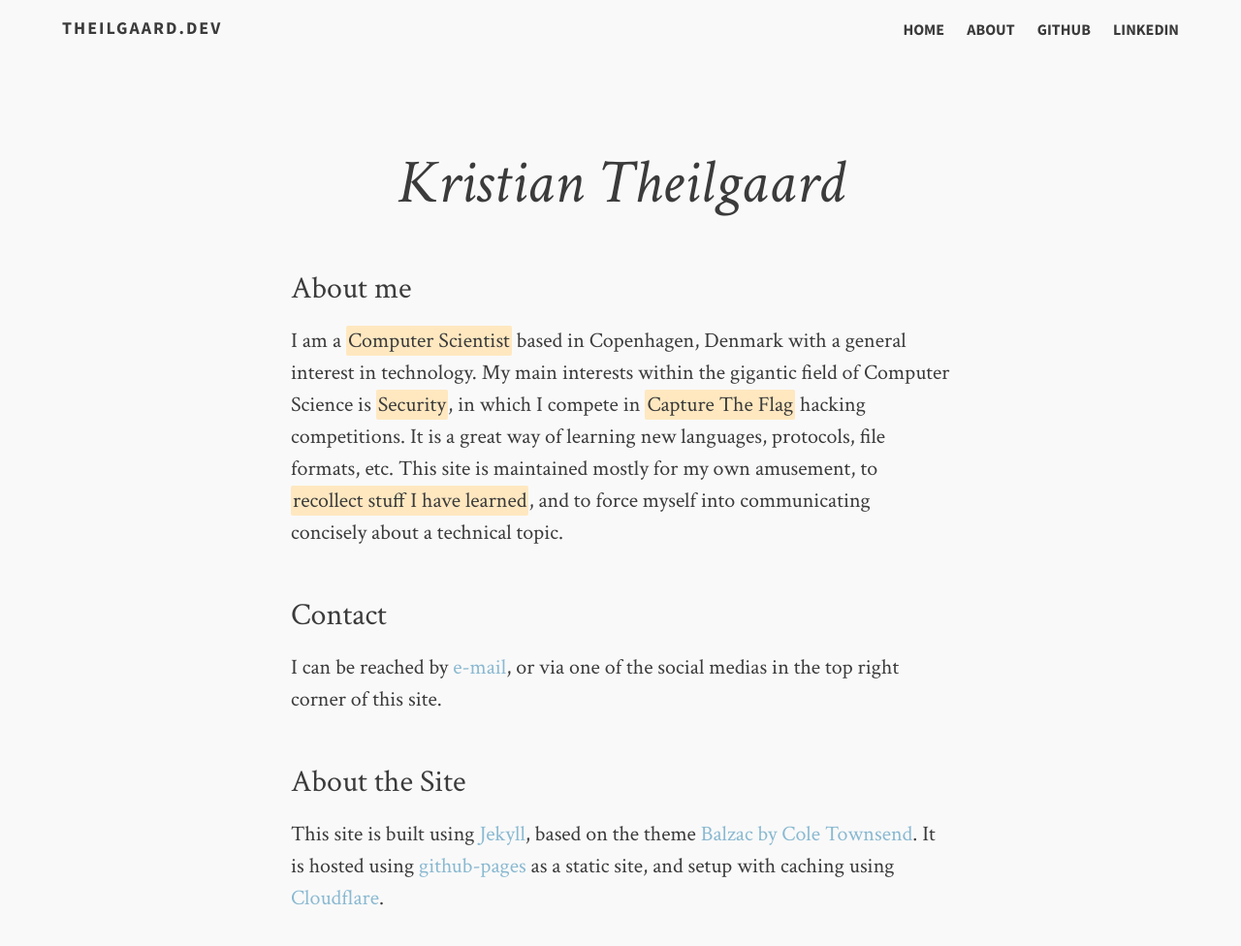
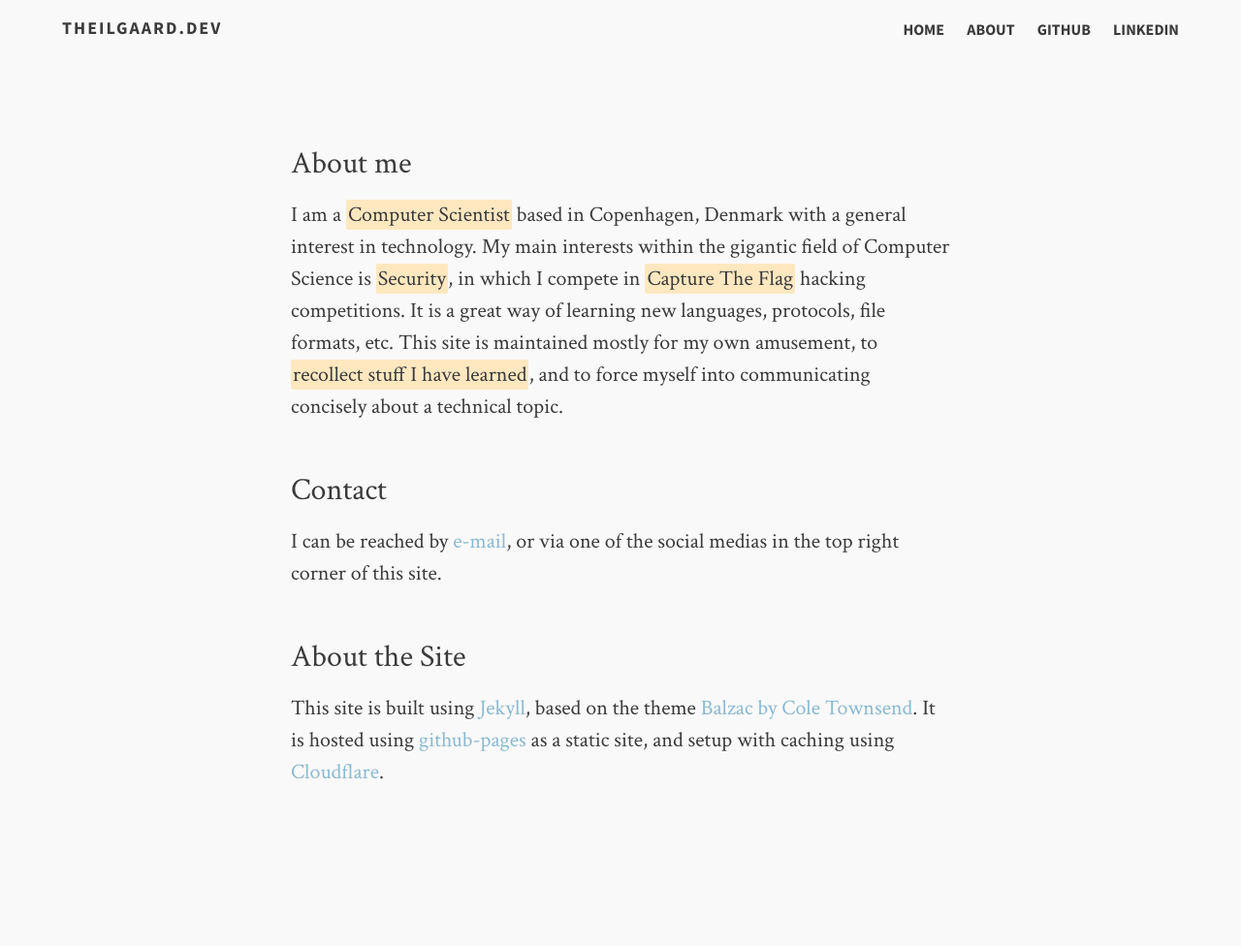
Before and after one commit to theilgaard/theilgaard.github.io, a Jekyll site: the page built from about.md, in a window 1280 px wide. Shown: the whole page at 97% size. Built offline with Jekyll 4.4.1, drawn with Linux system fonts in a browser that asks for light colours; our own code applies the rules of GitHub Pages for plain Markdown files; after the commit the page ends 900 px from its top, so only the background shows below that.

Commit message:
Remove title from about page

```diff
--- a/_layouts/page.html
+++ b/_layouts/page.html
@@ -17,7 +17,6 @@
     <article class="wrap post">
       <header class="post-header">
         <hgroup>
-          <h1>{{ page.title }}</h1>
           <p class="intro">{% if page.description %}{{ page.description }}{% else %}{{ page.tagline }}{% endif %}</p>
 
         </hgroup>
--- a/about.md
+++ b/about.md
@@ -1,7 +1,7 @@
 ---
-layout: post
+layout: page
 permalink: /about/index.html
-title: Kristian Theilgaard
+title:
 tags: [about, Jekyll, theme, responsive]
 ---
 
```
